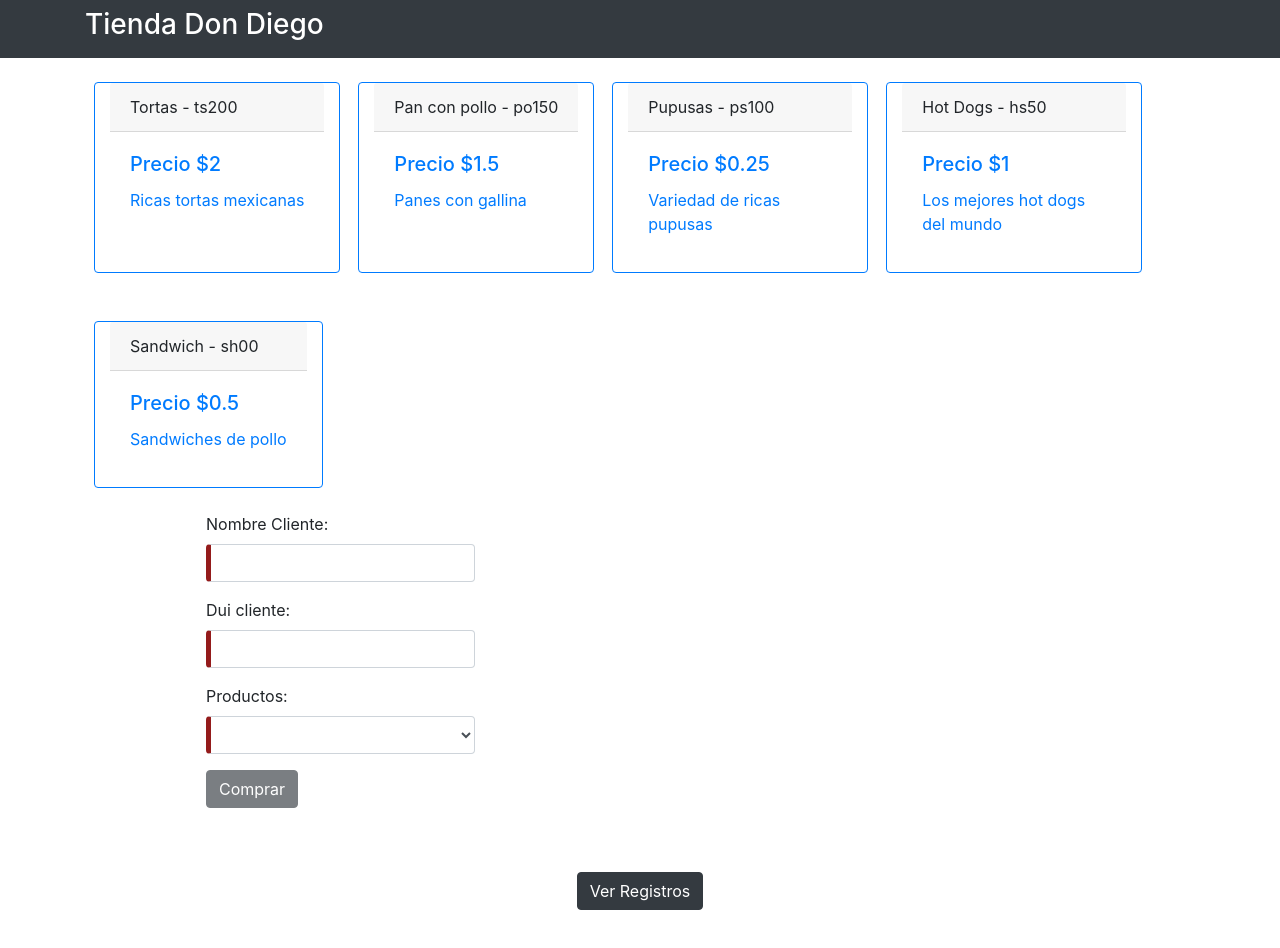
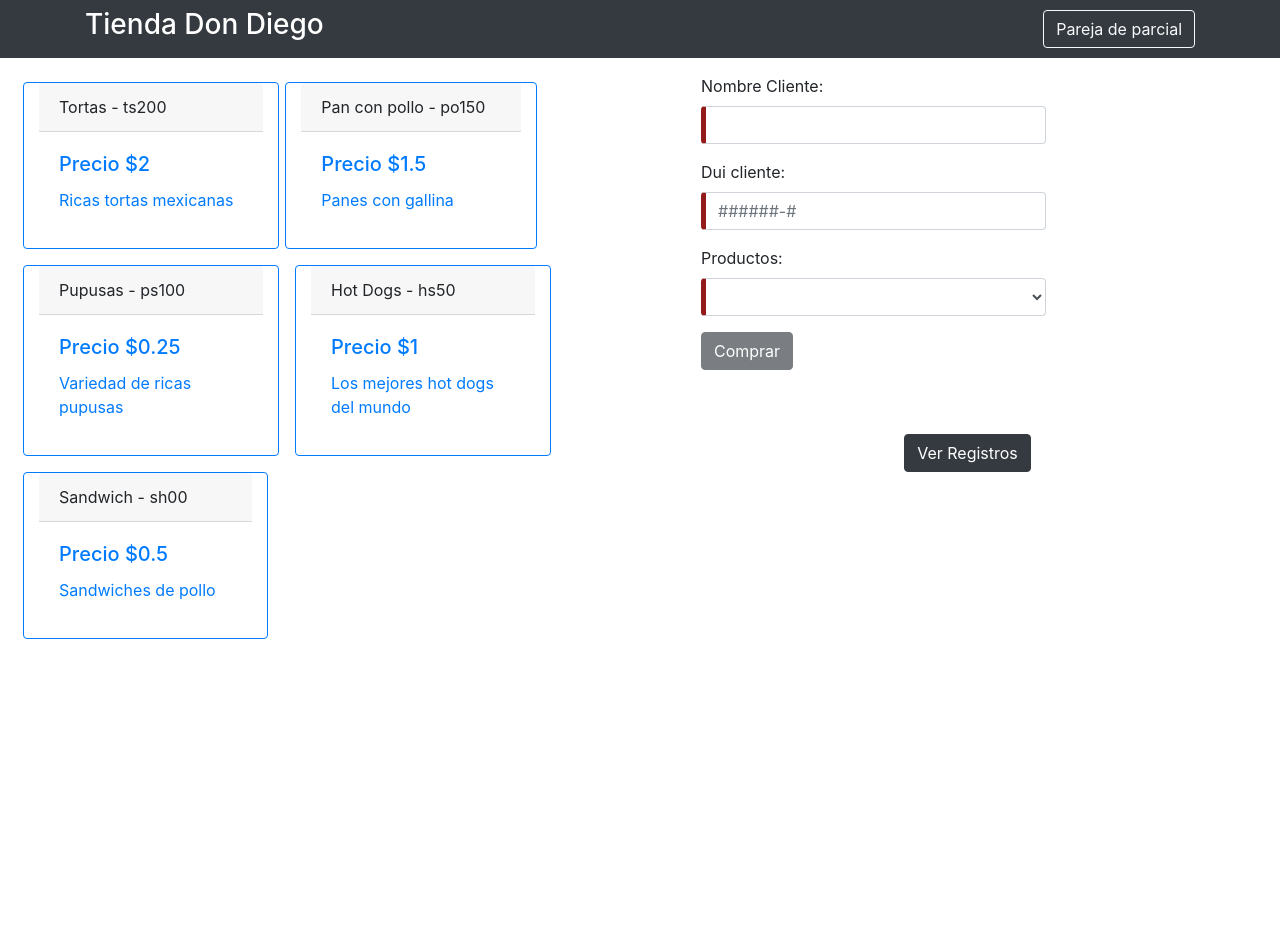
Before and after one commit to carloshdz99/parcial1-dps, an Angular app: page / in a window 1280 px wide. Shown: the top 948 px of the page. After the commit the page ends 800 px from the top, so only its background shows below. Built offline with nearby package versions, Linux system fonts and the light colour scheme.

Commit message:
cambios nuevos

```diff
--- a/src/app/form-compras/form-compras.component.html
+++ b/src/app/form-compras/form-compras.component.html
@@ -1,12 +1,19 @@
 <nav class="navbar navbar-dark bg-dark">
     <div class="container">
         <h3 class="text-white">Tienda Don Diego</h3>
+        <div class="text-right">
+            <button class="btn btn-outline-light">Pareja de parcial</button>
+        </div>
     </div>
 </nav>
 
+<!-- inicio divs -->
+<div class="row">
+    <!-- cards-->
+    <div class="col-sm-6 py-3">
         <div class="container row mx-auto" [hidden]="verTabla==true">
-    <div class="row" *ngFor="let articulos of articulosTienda" id="articulos">
-        <div class="card border-primary col m-4" style="max-width: 16rem;">
+            <div *ngFor="let articulos of articulosTienda" id="articulos">
+                <div class="card border-primary col m-2" style="max-width: 16rem;">
                     <div class="card-header">{{articulos.nombre}} - {{articulos.codigoProducto}}</div>
                     <div class="card-body text-primary">
                         <h5 class="card-title">Precio ${{articulos.precio}}</h5>
@@ -15,15 +22,21 @@
                 </div>
             </div>
         </div>
+    </div>
+    <!-- fin cards-->
 
-<div class="" [hidden]="verTabla==true">
+    <!-- inicio formulario -->
+    <div class="col py-3">
+        <div class="center-block" [hidden]="verTabla==true">
             <div class="px-3 mx-auto" style="max-width: 60rem;">
                 <div class="container">
-            <form  #form="ngForm" (ngSubmit)="onSubmit(form)">
+                    <form #form="ngForm" (ngSubmit)="onSubmit(form)">
+                        <input type="number" hidden name="contador" [(ngModel)]="contador" [value]="contador">
                         <!-- form group de nombre cliente -->
-                <div class="form-group col-sm-4">
+                        <div class="form-group col-sm-8">
                             <label>Nombre Cliente:</label>
-                    <input type="text" required name="nombre" [(ngModel)]="nombre" #nombrevalidar="ngModel" class="form-control">
+                            <input type="text" required name="nombre" [(ngModel)]="nombre" #nombrevalidar="ngModel"
+                            onkeypress="return event.charCode >= 65"  class="form-control">
                             <div *ngIf="nombrevalidar.invalid && (nombrevalidar.dirty || nombrevalidar.touched)">
                                 <p class="text-danger">El nombre es requerido</p>
                             </div>
@@ -31,22 +44,23 @@
                         <!-- fin nombre cliente-->
 
                         <!-- dui cliente -->
-                <div class="form-group col-sm-4">
+                        <div class="form-group col-sm-8">
                             <label>Dui cliente:</label>
-                    <input type="text" required name="duiCliente" [(ngModel)]="duiCliente" #duivalidar="ngModel"  onkeypress="return event.charCode >= 48" name="dui"
-                        class="form-control">
+                            <input type="text" required name="duiCliente" [(ngModel)]="duiCliente" #duivalidar="ngModel"
+                             name="dui" class="form-control" pattern="[0-9]{6}\-[0-9]{1}"
+                                placeholder="######-#">
                             <div *ngIf="duivalidar.invalid && (duivalidar.dirty || duivalidar.touched)">
-                        <p class="text-danger">El DUI es requerido</p>
+                                <p class="text-danger">Formato invalido</p>
                             </div>
                         </div>
                         <!-- fin cliente -->
 
                         <!-- campos para escoger producto y calcular monto -->
-                <div class="form-group col-sm-4">
+                        <div class="form-group col-sm-8">
                             <label>Productos:</label>
-                    <select required class="form-control" name="productoescogido"
-                    [(ngModel)]="productoEscogido" #productovalidar >
-                        <option *ngFor="let art of articulosTienda" [value]="art.nombre">{{art.codigoProducto}}</option>
+                            <select required class="form-control" name="productoescogido" [(ngModel)]="productoEscogido"
+                                #productovalidar>
+                                <option *ngFor="let art of articulosTienda" [value]="art.nombre">{{art.nombre}}</option>
                             </select>
                             <div *ngIf="productovalidar.invalid && (productovalidar.dirty || productovalidar.touched)">
                                 <p class="text-danger">El producto es requerido</p>
@@ -55,7 +69,7 @@
                         <!-- fin producto y calculo monto -->
 
                         <!-- boton de envio de eventos -->
-                <div class="form-group col-sm-6">
+                        <div class="form-group col-sm-8">
                             <button type="submit" class="btn btn-dark" [disabled]="!form.form.valid">Comprar</button>
                         </div>
                         <!-- fin evento submit -->
@@ -64,22 +78,28 @@
                 </div>
             </div>
         </div>
-
         <!-- botones para mostrar y ocultar los registros -->
         <div class="text-center py-5">
             <button class="btn btn-dark" (click)="verTablaR()" [hidden]="verTabla==true">Ver Registros</button>
-    <button class="btn btn-dark" (click)="nverTablaR()" [hidden]="verTabla==false">Regresar al formulario</button>
+            <button class="btn btn-dark" (click)="nverTablaR()" [hidden]="verTabla==false">Regresar al
+                formulario</button>
         </div>
         <!-- fin de mostrar los registros   -->
+    </div>
+    <!--fin formulario-->
+</div>
+<!-- fin divs -->
+
+
 
 <!-- tabla de registros -->
-<div class="container py-5">
+<div class="container py-3">
     <table class="table" [hidden]="verTabla==false">
         <thead class="thead-dark">
             <tr>
                 <th scope="col">Nombre:</th>
                 <th scope="col">Dui:</th>
-                <th scope="col">Producto y codigo:</th>
+                <th scope="col">Producto:</th>
                 <th scope="col">Pago:</th>
                 <th scope="col">Descuento:</th>
             </tr>
@@ -89,8 +109,8 @@
                 <th>{{registros.nombre}}</th>
                 <th>{{registros.dui}}</th>
                 <th>{{registros.productoComprado}}</th>
-                <th>{{registros.totalCompra}}</th>
-                <th>{{registros.descuento}}</th>
+                <th>${{registros.totalCompra}}</th>
+                <th>${{registros.descuento}}</th>
             </tr>
         </tbody>
     </table>
--- a/src/app/form-compras/form-compras.component.ts
+++ b/src/app/form-compras/form-compras.component.ts
@@ -22,7 +22,8 @@ export class FormComprasComponent implements OnInit {
   duiCliente: string;
   //variable para mostrar tabla de registros
   verTabla: boolean = false;
-  contador = 1;
+  contador: number = 1;
+
 
   //variable con los productos a vender
   articulosTienda = [
@@ -37,9 +38,11 @@ export class FormComprasComponent implements OnInit {
 
   //evento submit
   onSubmit(form) {
+    //console.log(form.value.contador)
     //console.log(form);
     //console.log(form.value.nombre);
     //console.log(this.comprasRegistros);
+    //validando el producto escogido para aplicar el total a pagar
     if (form.value.productoescogido == "Tortas") {
       this.totalPago = 2.00;
     } else if (form.value.productoescogido == "Pan con pollo") {
@@ -52,19 +55,22 @@ export class FormComprasComponent implements OnInit {
       this.totalPago = 0.5;
     }
 
+    //validando la cantidad de visitas del cliente
+    //para detectar si aplica a descuento
     if (this.comprasRegistros.length > 0) {
       //evaluando si el cliente tiene mas de dos compras
       this.comprasRegistros.forEach(function (datos) {
         if (form.value.nombre == datos.nombre) {
-          this.contador = this.contador + 1;
+          form.value.contador = form.value.contador + 1;
+          console.log(form.value.contador)
         }
       })
     }
     //aplicando descuento
-    if (this.contador > 2) {
+    if (form.value.contador > 2) {
       this.descuentoCliente = 0.05;
       this.descuentoCliente = this.descuentoCliente * this.totalPago;
-    } else if (this.contador > 4) {
+    } else if (form.value.contador > 4) {
       this.descuentoCliente = 0.1;
       this.descuentoCliente = this.descuentoCliente * this.totalPago;
     }
@@ -79,13 +85,15 @@ export class FormComprasComponent implements OnInit {
 
     //añadiendo valores al arreglo
     this.comprasRegistros.push(this.compra);
-    //
+    //iniciando la variable de nuevo a 1
+    form.value.contador=1;
   }
 
   //ver tabla de registros
   verTablaR() {
     this.verTabla = true;
   }
+  //ocultar tabla
   nverTablaR() {
     this.verTabla = false;
   }
```
Lines whose indentation alone changed are shown as unchanged.
